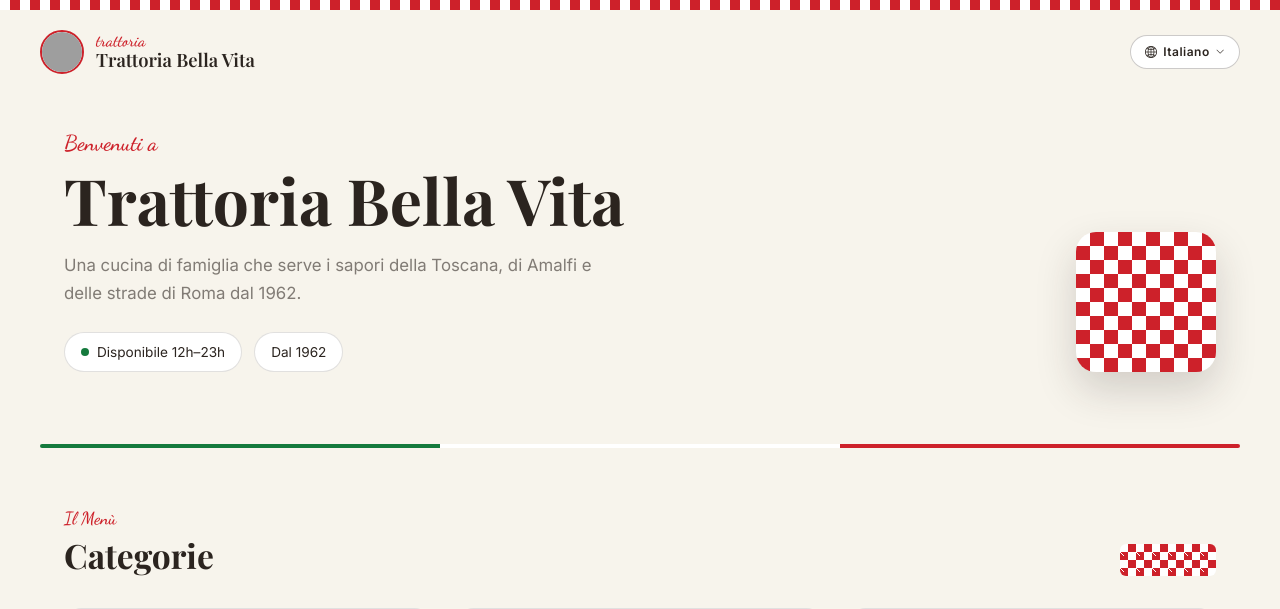
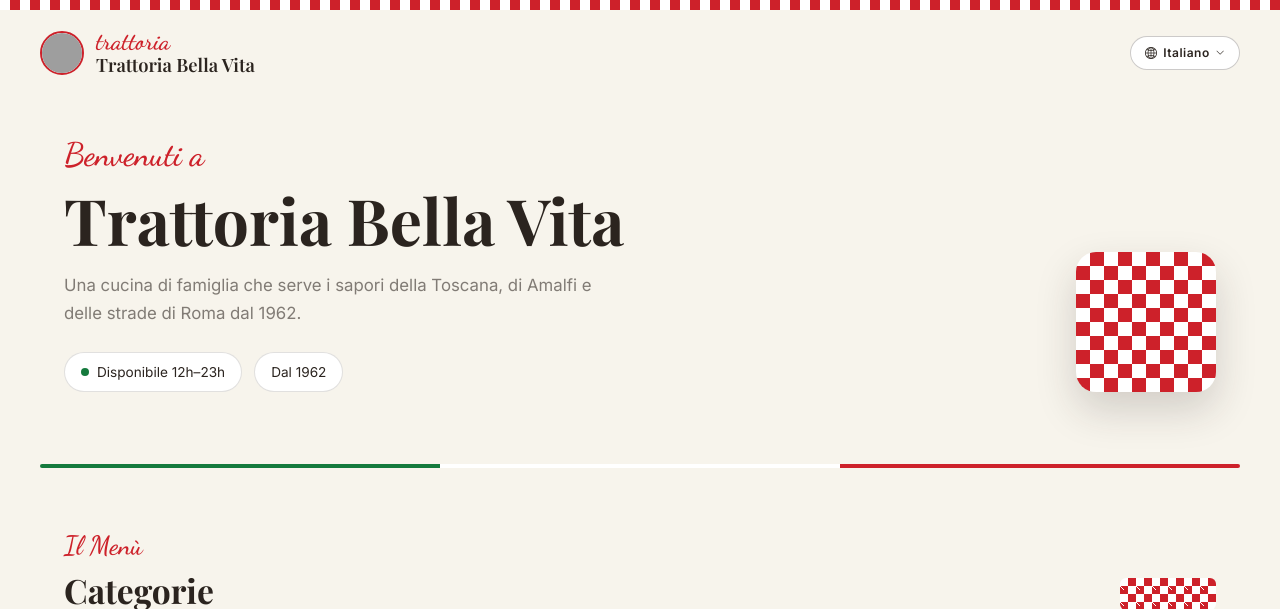
Before and after one commit to akut-tech/akut.menu.templates, a Jekyll site: the page built from templates/trattoria/index.html, in a window 1280 px wide. Shown: the top 609 px of the page. Built offline with Jekyll 4.4.1, drawn with Linux system fonts in a browser that asks for light colours; nearby versions of some CDN libraries; some web fonts are replaced; library files that are not in the unit come from our copies; grey boxes are pictures that could not be loaded.

Commit message:
feat: update font sizes in Trattoria CSS for improved readability

```diff
--- a/assets/css/trattoria.css
+++ b/assets/css/trattoria.css
@@ -65,6 +65,7 @@ body { background: var(--tr-crema); }
 .tr-script {
   font-family: var(--ff-script);
   font-weight: 600;
+  font-size: 1.5rem;
   color: var(--tr-red);
 }
 
@@ -186,7 +187,7 @@ body { background: var(--tr-crema); }
 
 .tr-brand-script {
   font-family: var(--ff-script);
-  font-size: 1rem;
+  font-size: 1.5rem;
   font-weight: 600;
   color: var(--tr-red);
   line-height: 1;
@@ -335,7 +336,7 @@ body { background: var(--tr-crema); }
 
 .tr-hero-main { min-width: 0; }
 
-.tr-hero-eyebrow { font-size: 1.35rem; margin: 0 0 4px; }
+.tr-hero-eyebrow { font-size: 2.025rem; margin: 0 0 4px; }
 
 .tr-hero-title {
   font-family: var(--ff-display);
@@ -412,7 +413,7 @@ body { background: var(--tr-crema); }
   margin-bottom: 32px;
 }
 
-.tr-section-eyebrow { font-size: 1.1rem; margin: 0 0 2px; }
+.tr-section-eyebrow { font-size: 1.65rem; margin: 0 0 2px; }
 
 .tr-section-title {
   font-family: var(--ff-display);
@@ -535,7 +536,7 @@ body { background: var(--tr-crema); }
 
 @media (min-width: 768px) { .tr-cat-banner { padding: 72px 0 48px; } }
 
-.tr-cat-eyebrow { font-size: 1.2rem; margin: 0 0 6px; }
+.tr-cat-eyebrow { font-size: 1.8rem; margin: 0 0 6px; }
 
 .tr-cat-title {
   font-family: var(--ff-display);
@@ -903,7 +904,7 @@ body { background: var(--tr-crema); }
 
 @media (min-width: 480px) { .tr-item-detail-card { grid-template-columns: 1fr 1fr; } }
 
-.tr-item-detail-card-label { font-size: 1rem; margin: 0 0 4px; }
+.tr-item-detail-card-label { font-size: 1.5rem; margin: 0 0 4px; }
 
 .tr-item-detail-card-text {
   font-size: 0.875rem;
@@ -1000,7 +1001,7 @@ body { background: var(--tr-crema); }
   text-align: center;
 }
 
-.tr-footer-script { font-size: 1.5rem; margin: 0 0 8px; }
+.tr-footer-script { font-size: 2.25rem; margin: 0 0 8px; }
 
 .tr-footer-sub {
   font-size: 0.9rem;
```
Also changed, not shown: 1 other file.
